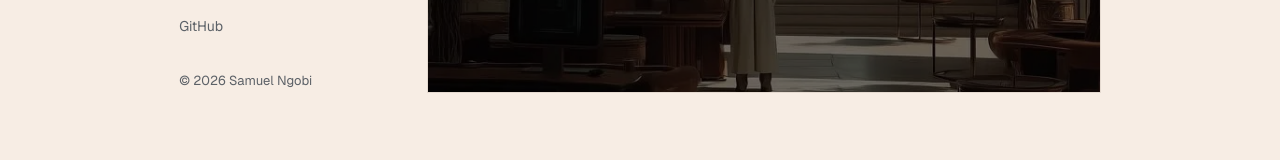
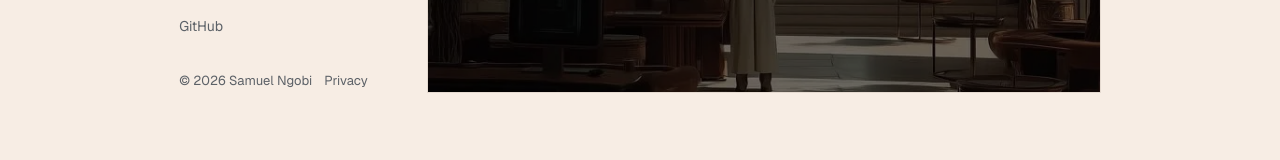
Before and after one commit to samuel-sarmah/samuel, a Next.js app: page / in a window 1280 px wide. Shown: the part 389-549 px from the top of the page. Built offline with nearby package versions, Linux system fonts and the light colour scheme.

Commit message:
Add privacy link to sidebar footer

```diff
--- a/components/Sidebar.js
+++ b/components/Sidebar.js
@@ -60,8 +60,11 @@ export default function Sidebar() {
         ))}
       </div>
 
-      <p className="mt-8 text-[13px] text-[var(--muted)]">
-        © {new Date().getFullYear()} Samuel Ngobi
+      <p className="mt-8 flex items-center gap-3 text-[13px] text-[var(--muted)]">
+        <span>© {new Date().getFullYear()} Samuel Ngobi</span>
+        <Link href="/privacy" className="transition-colors hover:text-[var(--fg)]">
+          Privacy
+        </Link>
       </p>
     </aside>
   );
```
